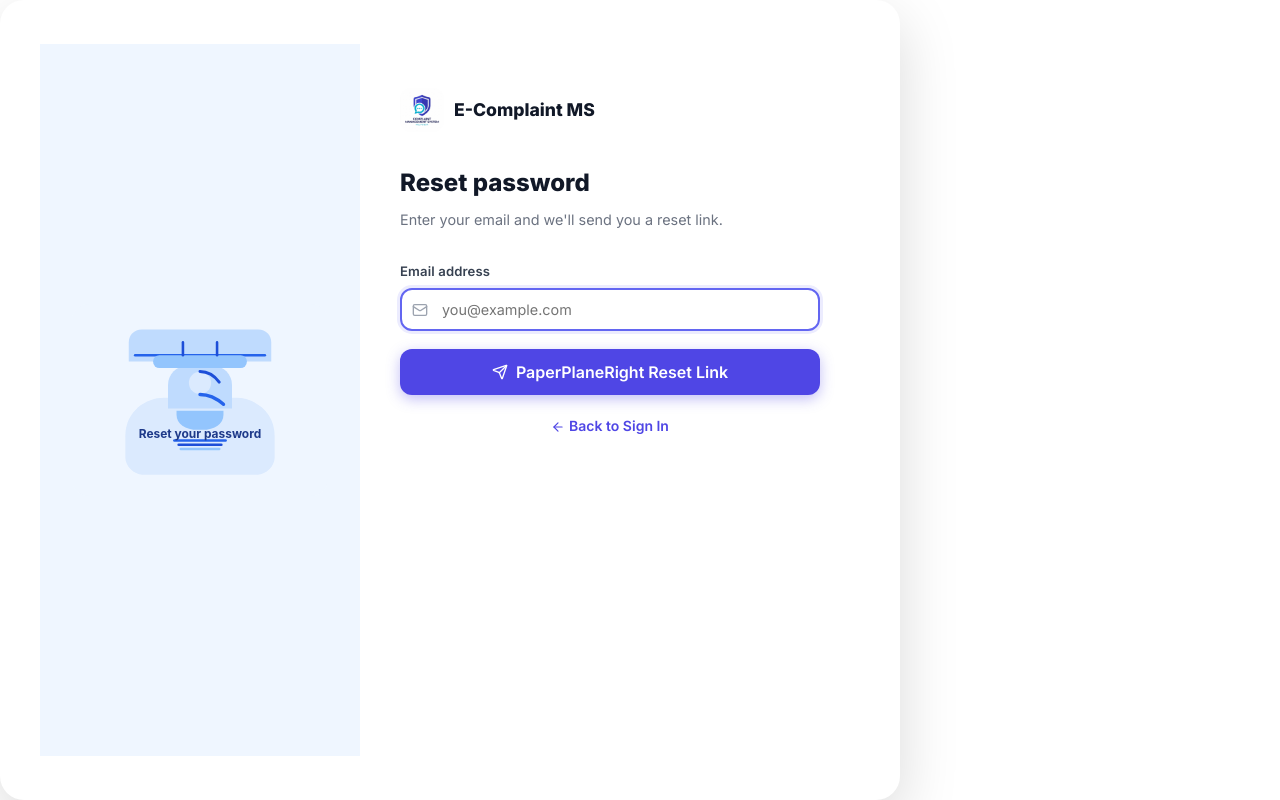
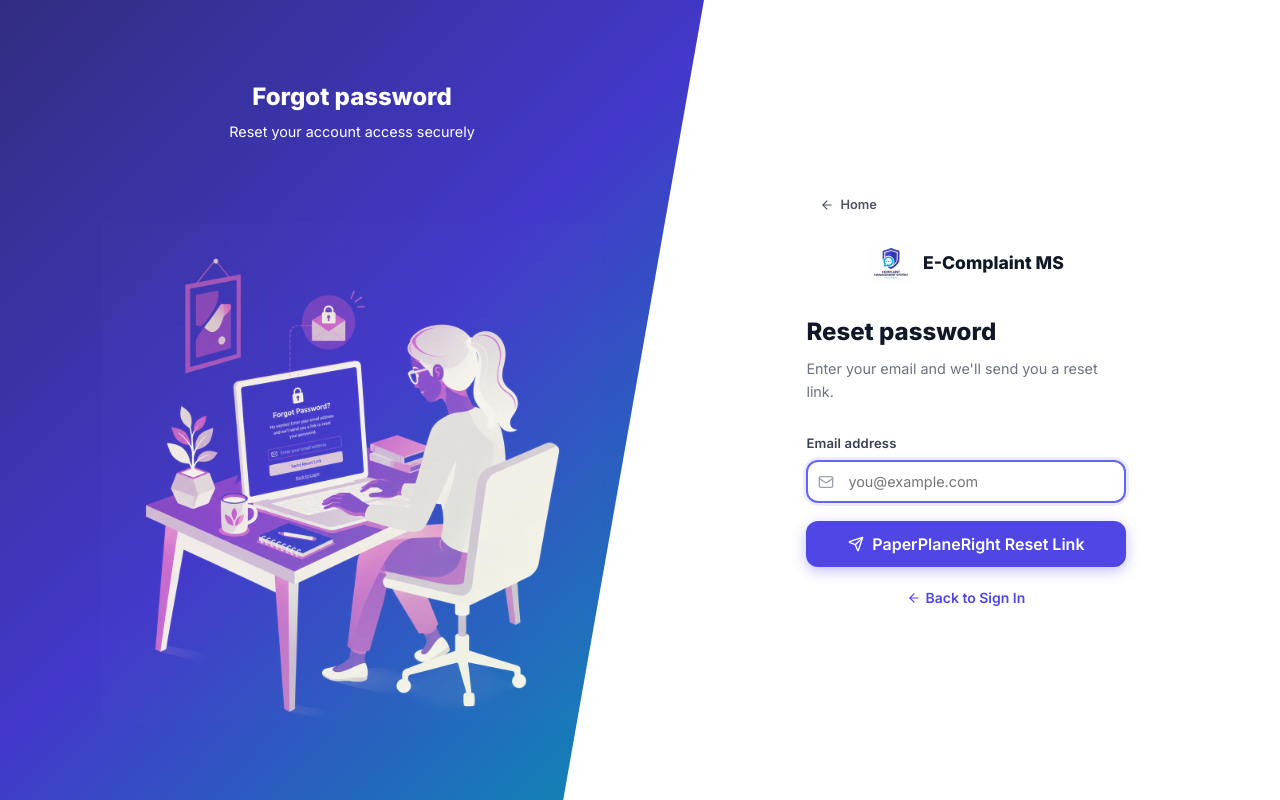
Before and after one commit to Naeem-Developer/Ecomplaint-MS-, a React (Vite) app: page /forgot-password in a window 1280 px wide. Built offline with nearby package versions, Linux system fonts and the light colour scheme; no server answers.

Commit message:
pasword forget

```diff
--- a/src/pages/ForgotPassword.jsx
+++ b/src/pages/ForgotPassword.jsx
@@ -4,7 +4,7 @@ import { authAPI } from '../services/api';
 import { Mail, ArrowLeft, Send } from 'lucide-react';
 import toast from 'react-hot-toast';
 import logo from '../assets/logo.png';
-import forgotPasswordIllustration from '../assets/forgot-password-illustration.svg';
+import password from '../assets/password.png';
 
 const ForgotPassword = () => {
   const [email, setEmail] = useState('');
@@ -29,13 +29,23 @@ const ForgotPassword = () => {
 
   return (
     <div className="auth-wrapper">
-      <div className="auth-card auth-card-split">
-        <div className="auth-card-visual">
-          <img src={forgotPasswordIllustration} alt="Forgot password illustration" className="auth-illustration" />
+      <div className="auth-split-card">
+        <div className="auth-split-left">
+          <div style={{ marginBottom: '20px' }}>
+            <h2 className="auth-title" style={{ marginBottom: '4px' }}>Forgot password</h2>
+            <p className="auth-subtitle">Reset your account access securely</p>
+          </div>
+          <img src={password} alt="Forgot password illustration" />
         </div>
 
-        <div className="auth-card-content">
-          <div className="auth-logo">
+        <div className="auth-split-right">
+          <div style={{ display: 'flex', justifyContent: 'flex-start', marginBottom: '18px' }}>
+            <Link to="/" className="btn btn-ghost btn-sm" style={{ display: 'inline-flex', alignItems: 'center', gap: 6 }}>
+              <ArrowLeft size={14} /> Home
+            </Link>
+          </div>
+
+          <div className="auth-logo" style={{ justifyContent: 'center', marginBottom: '28px' }}>
             <div className="auth-logo-icon">
               <img src={logo} alt="Logo" />
             </div>
--- a/src/pages/Login.jsx
+++ b/src/pages/Login.jsx
@@ -52,8 +52,14 @@ const Login = () => {
 
         {/* Right Form Side */}
         <div className="auth-split-right">
+          <div style={{ display: 'flex', justifyContent: 'flex-start', marginBottom: '18px' }}>
+            <Link to="/" className="btn btn-ghost btn-sm" style={{ display: 'inline-flex', alignItems: 'center', gap: 6 }}>
+              <ArrowLeft size={14} /> Home
+            </Link>
+          </div>
+
           {/* Logo */}
-          <div className="auth-logo" style={{ justifyContent: 'center', marginBottom: '32px' }}>
+          <div className="auth-logo" style={{ justifyContent: 'center', marginBottom: '28px' }}>
             <div className="auth-logo-icon">
               <img src={logo} alt="Logo" />
             </div>
@@ -61,9 +67,6 @@ const Login = () => {
           </div>
 
           <div style={{ display: 'flex', justifyContent: 'space-between', alignItems: 'center', marginBottom: '20px' }}>
-            <Link to="/" className="btn btn-ghost btn-sm" style={{ display: 'inline-flex', alignItems: 'center', gap: 6 }}>
-              <ArrowLeft size={14} /> Home
-            </Link>
             <span style={{ fontSize: '.9rem', color: 'var(--gray-500)' }}>Login to your account</span>
           </div>
           {error && (
--- a/src/pages/Register.jsx
+++ b/src/pages/Register.jsx
@@ -162,6 +162,15 @@ const Register = () => {
         {/* Right Form Side */}
         <div className="auth-split-right">
           {/* Logo */}
+          <div style={{ display: 'flex', justifyContent: 'flex-start', alignItems: 'center', gap: '10px', marginBottom: '18px', flexWrap: 'wrap' }}>
+            <Link to="/" className="btn btn-ghost btn-sm" style={{ display: 'inline-flex', alignItems: 'center', gap: 6 }}>
+              <ArrowLeft size={14} /> Home
+            </Link>
+            <Link to="/login" className="btn btn-ghost btn-sm" style={{ display: 'inline-flex', alignItems: 'center', gap: 6 }}>
+              <ArrowLeft size={14} /> Back
+            </Link>
+          </div>
+
           <div className="auth-logo" style={{ justifyContent: 'center', marginBottom: '24px' }}>
             <div className="auth-logo-icon">
               <img src={logo} alt="Logo" />
@@ -169,15 +178,7 @@ const Register = () => {
             <span className="auth-logo-text">E-Complaint MS</span>
           </div>
 
-          <div style={{ display: 'flex', justifyContent: 'space-between', alignItems: 'center', marginBottom: '20px', flexWrap: 'wrap', gap: '12px' }}>
-            <div style={{ display: 'flex', alignItems: 'center', gap: '8px', flexWrap: 'wrap' }}>
-              <Link to="/" className="btn btn-ghost btn-sm" style={{ display: 'inline-flex', alignItems: 'center', gap: 6 }}>
-                <ArrowLeft size={14} /> Home
-              </Link>
-              <Link to="/login" className="btn btn-ghost btn-sm" style={{ display: 'inline-flex', alignItems: 'center', gap: 6 }}>
-                <ArrowLeft size={14} /> Back
-              </Link>
-            </div>
+          <div style={{ marginBottom: '20px' }}>
             <span style={{ fontSize: '.9rem', color: 'var(--gray-500)' }}>Create your account</span>
           </div>
 
```
Also changed, not shown: src/assets/forgot-password-illustration.svg (deleted), src/assets/password.png (added).
